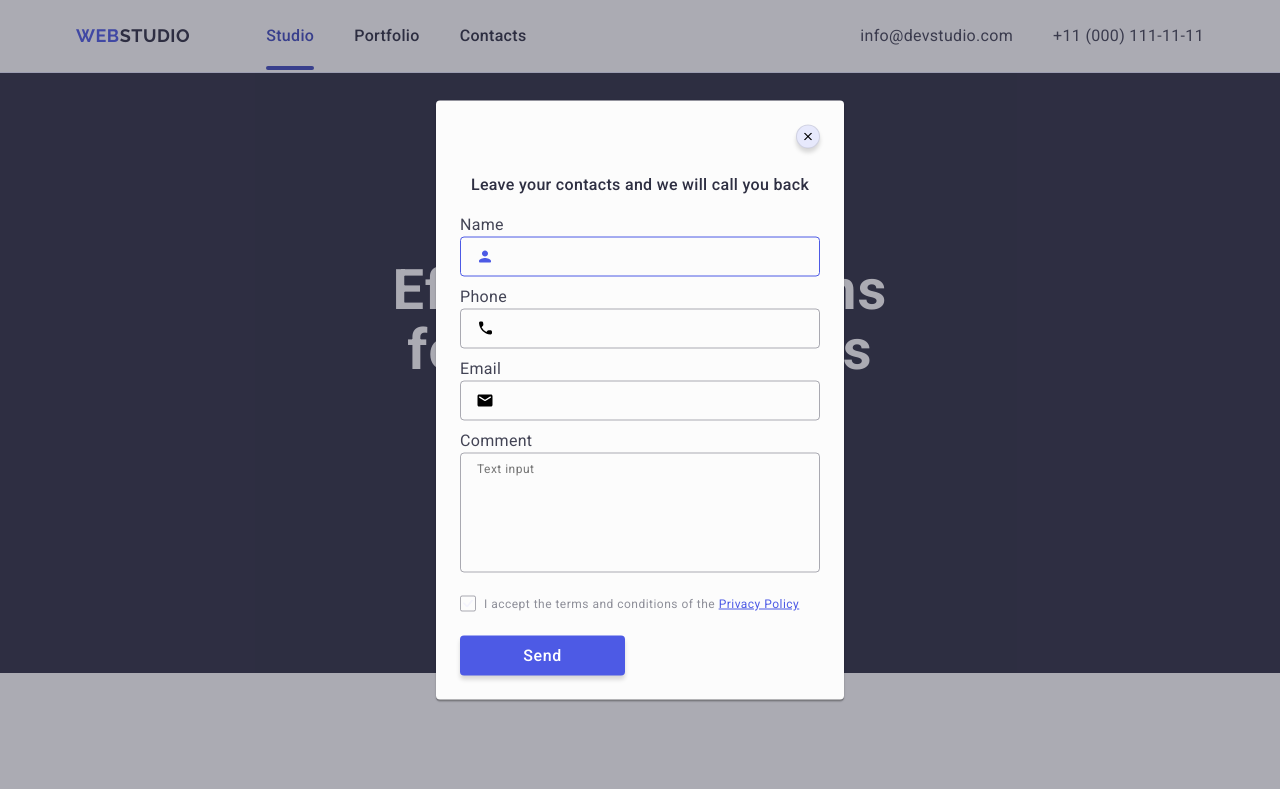
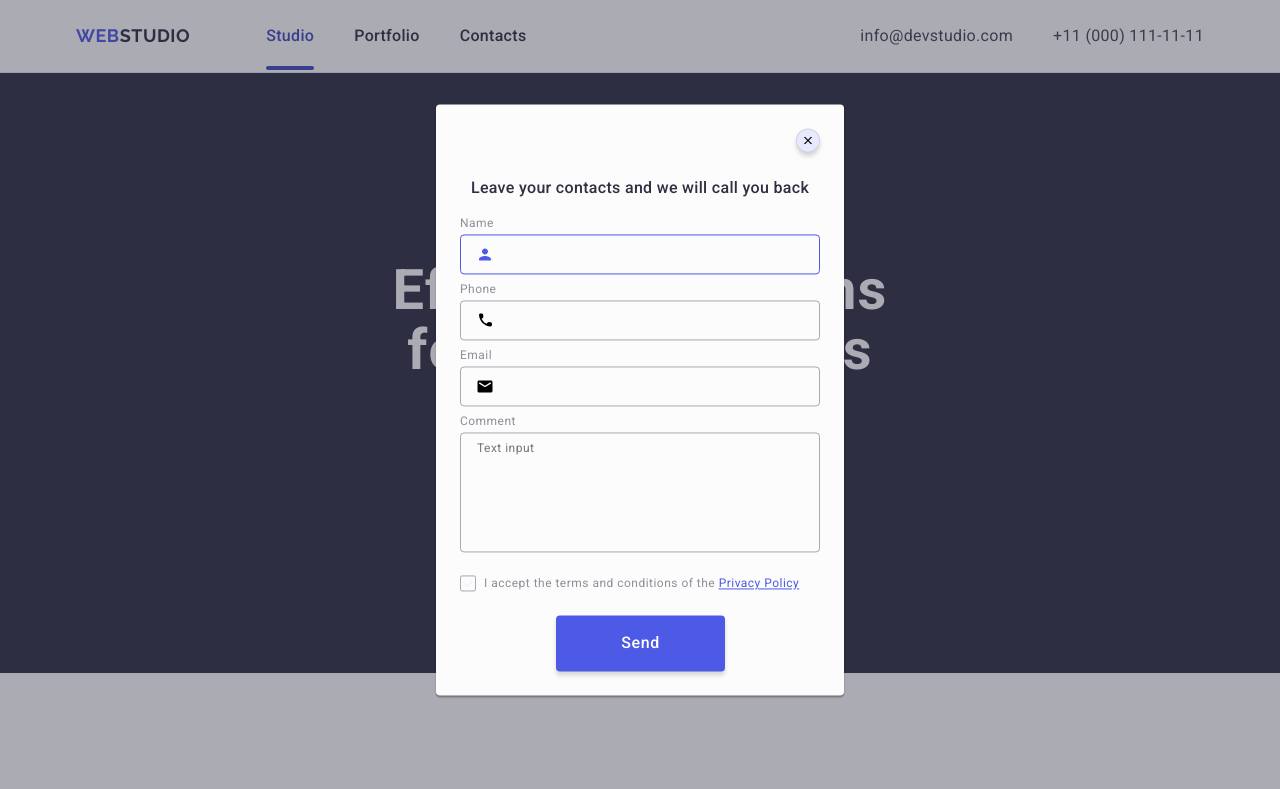
Before and after one commit to DenisTsymbaliuk/goit-markup-hw-05, a plain HTML site: page index.html in a window 1280 px wide. Shown: the top 789 px of the page. Drawn offline with nearby package versions, Linux system fonts and the light colour scheme.

Commit message:
Update styles.css

```diff
--- a/css/styles.css
+++ b/css/styles.css
@@ -600,7 +600,6 @@ button {
   border: none;
   fill: #ffffff;
 }
-
 .button-close {
   transition: fill 250ms cubic-bezier(0.4, 0, 0.2, 1);
 }
@@ -620,6 +619,14 @@ button {
   display: flex;
   flex-direction: row;
   gap: 24px;
+}
+.form-label {
+  display: block;
+  margin-bottom: 4px;
+  font-size: 12px;
+  line-height: 1.17;
+  letter-spacing: 0.04em;
+  color: #8e8f99;
 }
 .input-icon {
   position: relative;
@@ -712,8 +719,24 @@ input:checked + .form-label-checkbox > .form-label-span {
   border: none;
   fill: #f4f4fd;
 }
-
 .privacy-policy {
   color: #4d5ae5;
   text-decoration-line: underline;
 }
+.form-button {
+  display: block;
+  margin-left: 96px;
+  min-width: 169px;
+  height: 56px;
+  font-family: "Roboto", sans-serif;
+  font-size: 16px;
+  font-weight: 500;
+  line-height: 1.5;
+  letter-spacing: 0.04em;
+  color: #ffffff;
+  cursor: pointer;
+  background-color: #4d5ae5;
+  border: none;
+  border-radius: 4px;
+  transition: background-color 250ms cubic-bezier(0.4, 0, 0.2, 1);
+}
```
